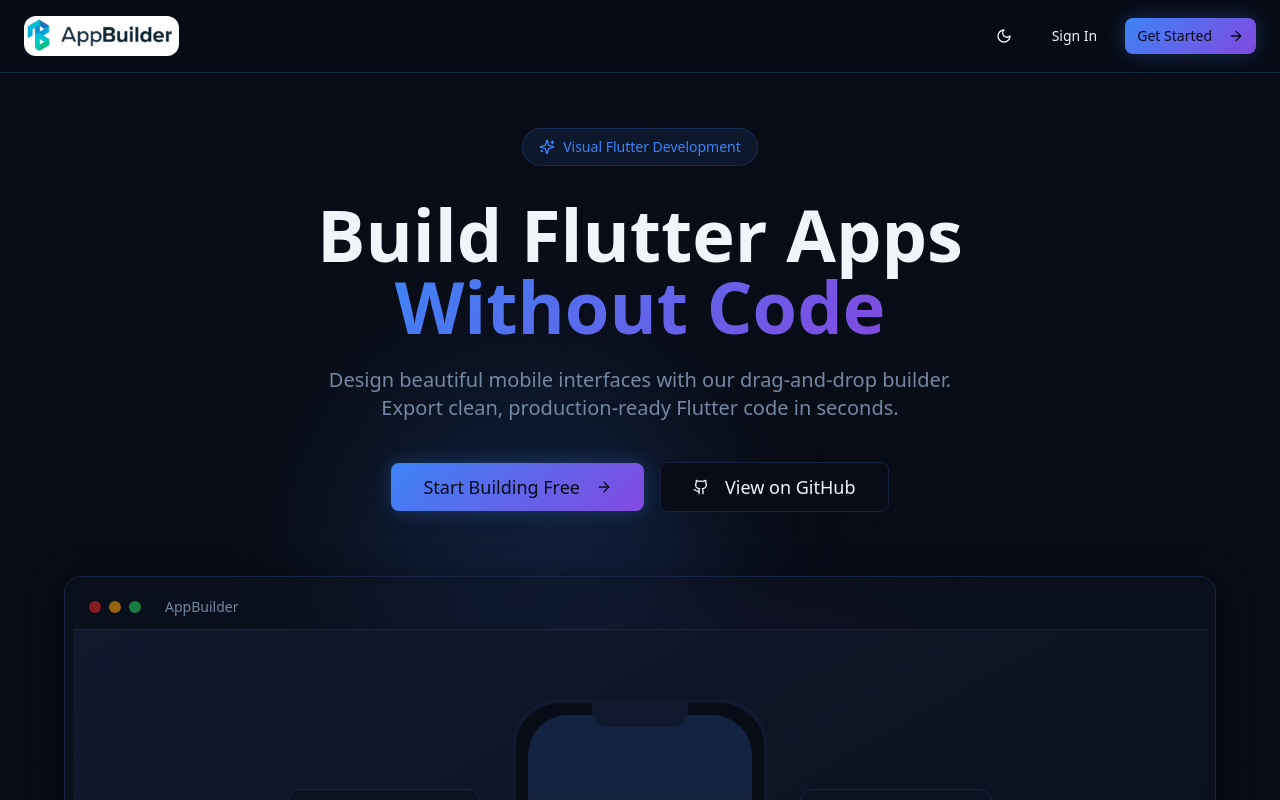
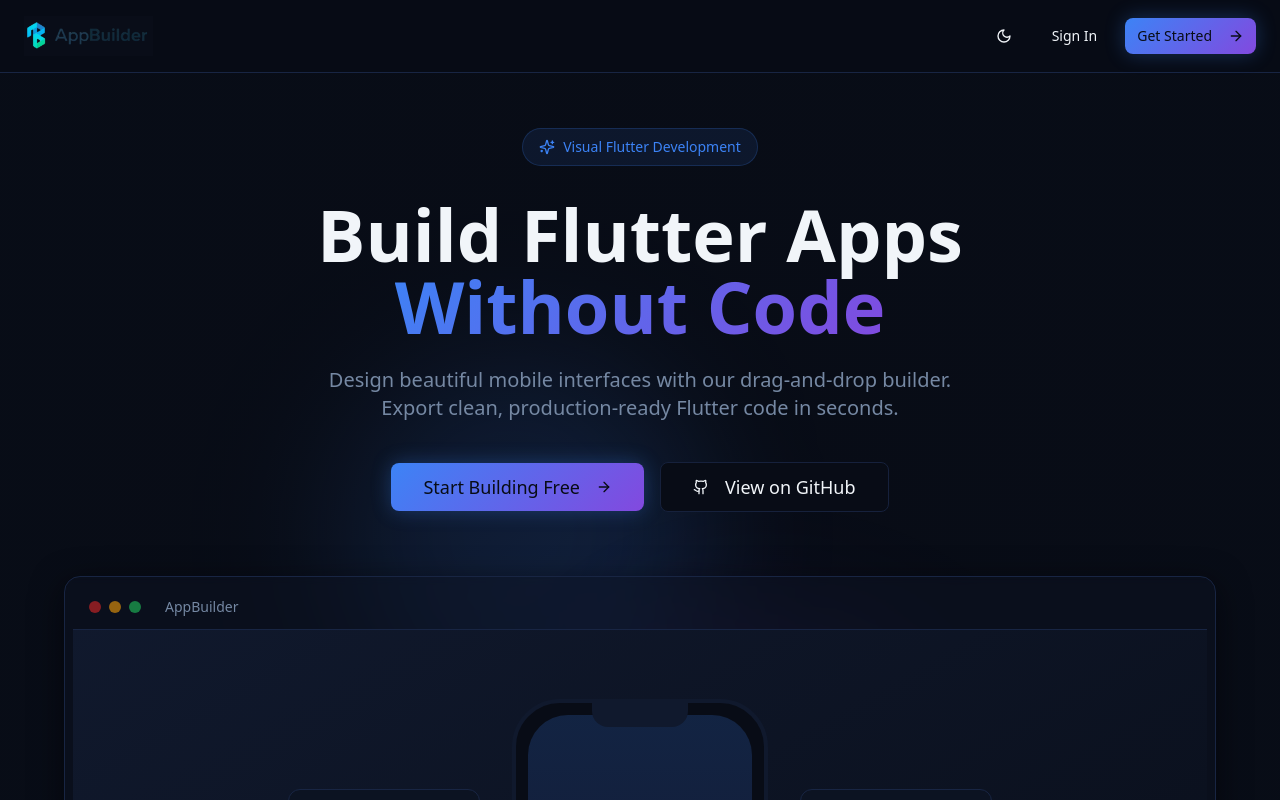
Before and after one commit to KhaledAbdurahman/FlutterApp_Builder, a React (Vite) app: page / in a window 1280 px wide. Shown: the top 800 px of the page. Built offline with nearby package versions, Linux system fonts and the light colour scheme; the HTML template or start-up script is replaced by a standard one.

Commit message:
fix(logo): fixed the logo backgroundColor inconsistence

```diff
--- /dev/null
+++ b/src/components/BrandLogo.tsx
@@ -0,0 +1,41 @@
+import { useEffect, useState } from "react";
+import { useTheme } from "next-themes";
+import { cn } from "@/lib/utils";
+
+interface BrandLogoProps {
+  className?: string;
+  alt?: string;
+  bg_color?: string;
+}
+
+export function BrandLogo({
+  className,
+  alt = "AppBuilder Logo",
+  bg_color = "",
+}: BrandLogoProps) {
+  const { resolvedTheme, themes } = useTheme();
+  const [mounted, setMounted] = useState(false);
+
+  useEffect(() => {
+    setMounted(true);
+  }, []);
+
+  const isDark = mounted && resolvedTheme === "dark";
+
+  return (
+    <img
+      src="/Builder.png"
+      alt={alt}
+      className={cn(
+        "h-10 w-25 object-contain transition-all duration-200",
+        isDark ? "brightness-110" : "",
+        className,
+      )}
+      style={{
+        backgroundColor: isDark ? bg_color : "",
+      }}
+    />
+  );
+}
+
+export default BrandLogo;
--- a/src/pages/Dashboard.tsx
+++ b/src/pages/Dashboard.tsx
@@ -35,6 +35,7 @@ import {
 import { toast } from "sonner";
 import { useBuilderStore } from "@/store/builderStore";
 import { Screen } from "@/types/flutter";
+import BrandLogo from "@/components/BrandLogo";
 
 export default function Dashboard() {
   const navigate = useNavigate();
@@ -109,11 +110,7 @@ export default function Dashboard() {
           <div className="flex items-center gap-3">
             <Link to="/" className="flex items-center gap-3">
               <div className="w-25 h-10 rounded-xl bg-white flex items-center justify-center">
-                <img
-                  src="/Builder.png"
-                  alt="AppBuilder Logo"
-                  className="w-25 h-12"
-                />
+                <BrandLogo bg_color="#0a0f1c" />
               </div>
             </Link>
           </div>
--- a/src/pages/Landing.tsx
+++ b/src/pages/Landing.tsx
@@ -15,6 +15,7 @@ import {
   Download,
   Github,
 } from "lucide-react";
+import BrandLogo from "@/components/BrandLogo";
 
 const features = [
   {
@@ -78,11 +79,7 @@ export default function Landing() {
         <div className="max-w-7xl mx-auto px-6 py-4 flex items-center justify-between">
           <Link to="/" className="flex items-center gap-3">
             <div className="w-25 h-10 rounded-xl bg-white flex items-center justify-center">
-              <img
-                src="/Builder.png"
-                alt="AppBuilder Logo"
-                className="w-25 h-12"
-              />
+              <BrandLogo bg_color="#080c16" />
             </div>
           </Link>
 
@@ -323,11 +320,7 @@ export default function Landing() {
         <div className="max-w-7xl mx-auto flex flex-col md:flex-row items-center justify-between gap-6">
           <div className="flex items-center gap-3">
             <div className="w-25 h-10 rounded-xl bg-white flex items-center justify-center">
-              <img
-                src="/Builder.png"
-                alt="AppBuilder Logo"
-                className="w-25 h-10"
-              />
+              <BrandLogo bg_color="#080c16" />
             </div>
           </div>
           <p className="text-sm text-muted-foreground">
```
